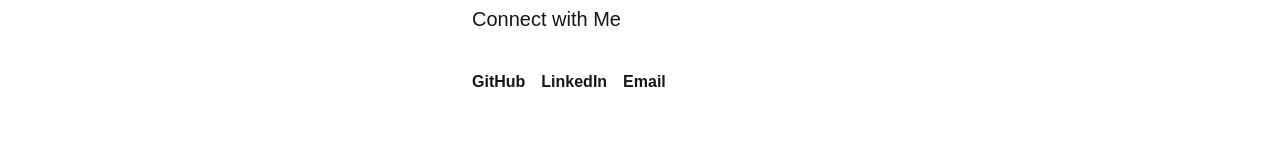
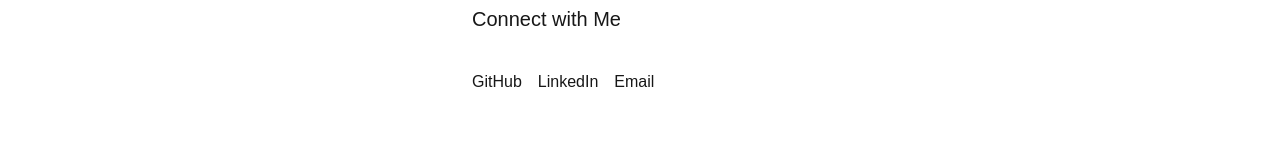
Before and after one commit to VaishnaviThakre/DraftVista, a Next.js app: page /about in a window 1280 px wide. Shown: the part 582-742 px from the top of the page. Built offline with nearby package versions, Linux system fonts and the light colour scheme; a web font is replaced by a local one.

Commit message:
fixed css again

```diff
--- a/src/app/LandingPage.module.css
+++ b/src/app/LandingPage.module.css
@@ -17,11 +17,7 @@
   display: flex;
   flex-direction: column;
 }
-.container {
-  min-height: 100vh;
-  display: flex;
-  flex-direction: column;
-}
+
 .topBar {
   background-color: #f3f4f6;
   font-size: 0.875rem;
@@ -29,9 +25,11 @@
   display: flex;
   justify-content: flex-end;
 }
+
 .linkMargin {
   margin-right: 1rem;
 }
+
 .header {
   display: flex;
   justify-content: space-between;
@@ -39,10 +37,12 @@
   padding: 1rem;
   box-shadow: 0 1px 3px rgba(0, 0, 0, 0.1);
 }
+
 .logo {
   font-size: 1.25rem;
   font-family: 'MyCustomFont', sans-serif;
 }
+
 .logo:hover {
   color: #3d52a9;
 }
@@ -50,25 +50,29 @@
 .navLinks {
   display: none;
 }
+
 @media (min-width: 768px) {
   .navLinks {
     display: flex;
     gap: 1rem;
   }
 }
+
 .authButtons {
   display: flex;
   align-items: center;
   gap: 0.5rem;
 }
+
 .signupBtn {
   background-color: #3d52a9;
   color: #ffffff;
   padding: 0.5rem 1rem;
   border-radius: 0.25rem;
 }
+
 .hero {
- display: grid;
+  display: grid;
   grid-template-columns: 1fr;
   align-items: center;
   padding: 2rem 1rem;
@@ -80,7 +84,7 @@
 @media (min-width: 768px) {
   .hero {
     grid-template-columns: repeat(2, 1fr);
-    padding: 2rem ;
+    padding: 2rem;
   }
 }
 
@@ -121,66 +125,74 @@
   padding: 0.75rem 1.5rem;
   border-radius: 0.25rem;
 }
+
 .ctaPrimary:hover {
   background-color: #2c3d7a;
   box-shadow: 0 4px 6px rgba(0, 0, 0, 0.1);
   transform: translateY(-5px);
 }
+
 .ctaSecondary {
   text-decoration: underline;
   color: #3d52a9;
 }
+
 .featuresSection {
-  padding: 2.5rem 1rem;
+  background: var(--bg-alt);
+  padding: 4rem 1rem;
 }
+
 .sectionTitle {
   text-align: center;
   font-size: 1.5rem;
   font-weight: bold;
   margin-bottom: 1.5rem;
 }
-.featuresSection {
-  background: var(--bg-alt);
-  padding: 4rem 1rem;
-}
+
 .featuresGrid {
   display: grid;
   gap: 2rem;
 }
+
 @media (min-width: 640px) {
-  .featuresGrid { grid-template-columns: repeat(2,1fr); }
+  .featuresGrid {
+    grid-template-columns: repeat(2, 1fr);
+  }
 }
+
 @media (min-width: 1024px) {
-  .featuresGrid { grid-template-columns: repeat(4,1fr); }
+  .featuresGrid {
+    grid-template-columns: repeat(4, 1fr);
+  }
 }
+
 .featureCard {
   padding: 1.5rem;
   border-radius: 0.5rem;
-   box-shadow: 0 1px 3px rgba(0, 0, 0, 0.3);
+  box-shadow: 0 1px 3px rgba(0, 0, 0, 0.3);
   display: flex;
   flex-direction: column;
   align-items: center;
   text-align: center;
-  transition:
-    transform 0.4s ease,
-    box-shadow 0.4s ease,
+  transition: transform 0.4s ease, box-shadow 0.4s ease, background-color 0.4s ease, color 0.4s ease;
 }
+
 .featureCard:hover {
   transform: translateY(-8px);
   box-shadow: 0 8px 24px var(--card-shadow-hover);
   background: var(--card-bg-hover);
 }
+
 .featureIcon {
   font-size: 2.25rem;
   color: var(--color-primary);
   margin-bottom: 1rem;
 }
+
 .featureTitle {
   font-size: 1.25rem;
   margin-bottom: 0.75rem;
 }
-
-/* ---------- Enhanced How It Works ---------- */
 
 .howItWorksSection {
   padding: 4rem 1rem;
@@ -198,7 +210,6 @@
   position: relative;
 }
 
-/* individual step card */
 .stepCard {
   --size: 4rem;
   --delay: 0s;
@@ -213,7 +224,6 @@
   animation-delay: var(--delay);
 }
 
-/* circle with icon */
 .stepCircle {
   width: var(--size);
   height: var(--size);
@@ -224,10 +234,9 @@
   justify-content: center;
   font-size: calc(var(--size) * 0.5);
   margin-bottom: 1rem;
-  box-shadow: 0 2px 6px rgba(0,0,0,0.15);
+  box-shadow: 0 2px 6px rgba(0, 0, 0, 0.15);
 }
 
-/* label under circle */
 .stepLabel {
   font-size: 1rem;
   color: var(--text-color);
@@ -235,7 +244,6 @@
   max-width: 160px;
 }
 
-/* connector arrow */
 .stepArrow {
   position: absolute;
   top: calc(var(--size) / 2 - 1px);
@@ -247,17 +255,22 @@
   stroke-width: 2;
   overflow: visible;
 }
+
 .stepArrow polygon {
   fill: var(--color-primary);
 }
 
-/* fade-and-up keyframes */
 @keyframes fadeUp {
-  from { opacity: 0; transform: translateY(20px); }
-  to   { opacity: 1; transform: translateY(0); }
+  from {
+    opacity: 0;
+    transform: translateY(20px);
+  }
+  to {
+    opacity: 1;
+    transform: translateY(0);
+  }
 }
 
-/* Zig-zag on desktop: offset alternating cards */
 @media (min-width: 768px) {
   .stepCard:nth-child(odd) {
     transform: translateY(20px);
@@ -267,7 +280,6 @@
   }
 }
 
-/* On mobile, hide arrows to avoid crowding */
 @media (max-width: 767px) {
   .stepArrow {
     display: none;
@@ -279,28 +291,34 @@
   color: #ffffff;
   padding: 2.5rem 1rem;
 }
+
 .footerGrid {
   display: grid;
   grid-template-columns: 1fr;
   gap: 1.5rem;
   margin-bottom: 1.5rem;
 }
+
 @media (min-width: 768px) {
   .footerGrid {
     grid-template-columns: repeat(3, 1fr);
   }
 }
+
 .footerHeading {
   font-weight: 600;
   margin-bottom: 0.5rem;
 }
+
 .footer a:hover {
   color: var(--color-primary);
 }
+
 .socialLinks {
   display: flex;
   gap: 1rem;
 }
+
 .footerText {
   text-align: center;
   font-size: 0.875rem;
@@ -319,14 +337,6 @@
   font-style: normal;
 }
 
-
-.featureCard {
-
-  transition: background-color 0.4s ease, color 0.4s ease, box-shadow 0.4s ease;
-}
-
-
-/* Feedback Section */
 .feedbackSection {
   background-color: var(--color-bg-light);
   padding: 2.5rem 1rem;
@@ -345,8 +355,6 @@
   gap: 1rem;
   flex-wrap: wrap;
 }
-
-/* --------- About Section --------- */
 
 .aboutSection {
   padding: 4rem 1rem;
@@ -379,7 +387,7 @@
   object-fit: cover;
   border-radius: 50%;
   border: 4px solid var(--color-primary);
-  box-shadow: 0 2px 6px rgba(0,0,0,0.15);
+  box-shadow: 0 2px 6px rgba(0, 0, 0, 0.15);
 }
 
 .aboutContent {
@@ -398,15 +406,3 @@
   margin-bottom: 0.75rem;
   color: var(--text-color);
 }
-
-.socialLinks {
-  display: flex;
-  gap: 1rem;
-}
-
-.socialLinks a {
-  text-decoration: none;
-  color: var(--color-primary);
-  font-weight: 600;
-  transition: color 0.2s ease;
-}
```
